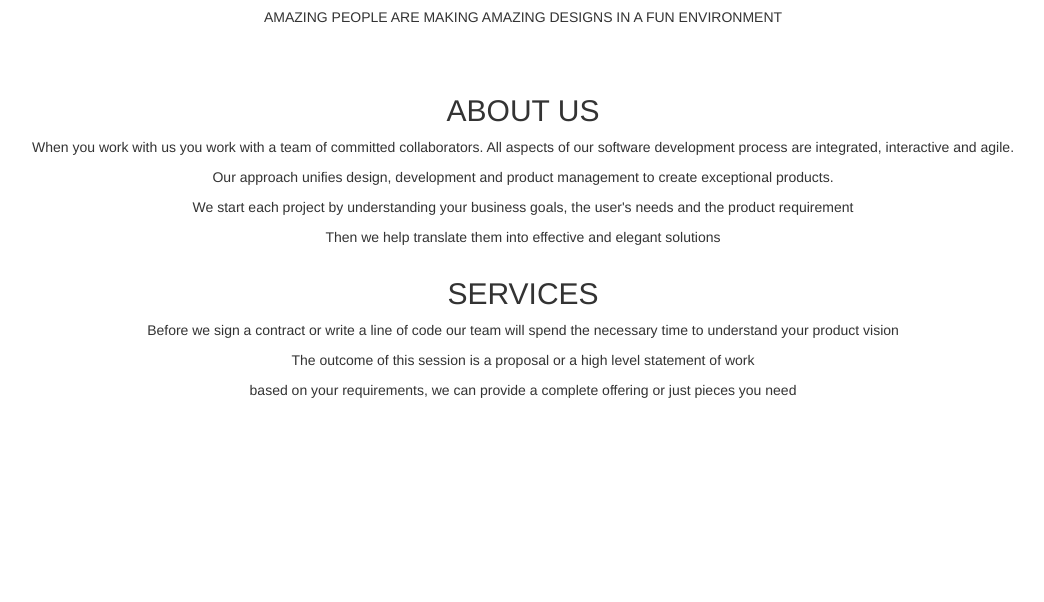
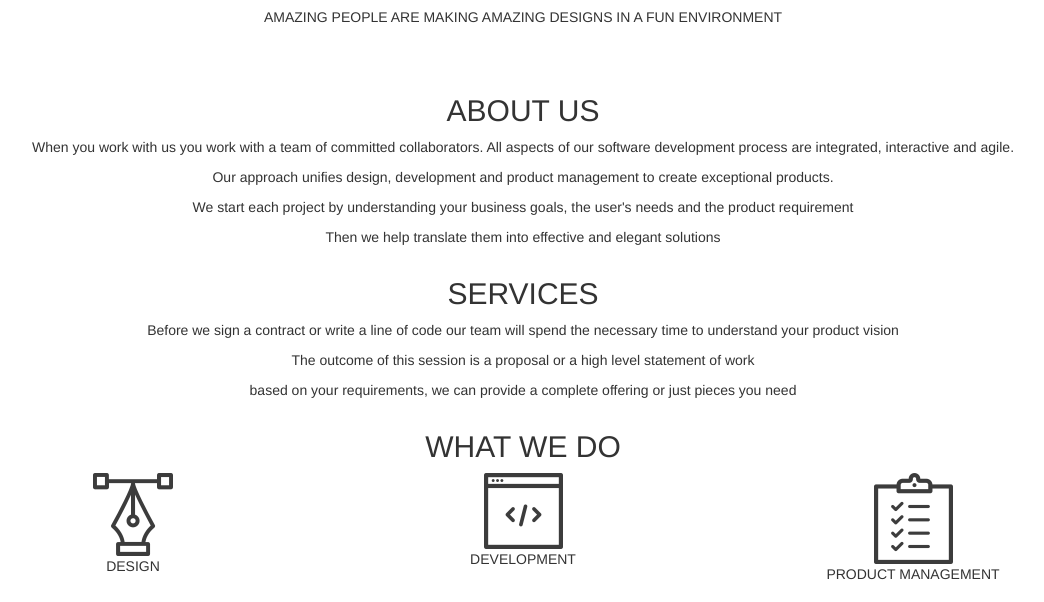
Before and after one commit to CheboiDerrick/delani-studio, a plain HTML site: page index.html in a window 1280 px wide. Shown: the part 198-800 px from the top of the page, without its empty margins (117-1161 px from the left). Drawn offline with nearby package versions, Linux system fonts and the light colour scheme.

Commit message:
add what we do section

```diff
--- a/index.html
+++ b/index.html
@@ -35,6 +35,25 @@
         <p>The outcome of this session is a proposal or a high level statement of work</p>
         <p>based on your requirements, we can provide a complete offering or just pieces you need</p>
     </div>
-
+    <div class="container">
+        <div class="row text-center">
+            <h2>WHAT WE DO</h2>
+            <div class="col col-lg-4 col-md-4 col-sm-4 col-sm-12">
+                <img src="./assets/images/services_icons/design_icon.png" alt="design icon">
+                <p>DESIGN</p>
+            </div>
+            <div class="col col-lg-4 col-md-4 col-sm-4 col-sm-12">
+                <img src="./assets/images/services_icons/dev_icon.png" alt="design icon">
+                <p>DEVELOPMENT</p>
+            </div>
+            <div class="col col-lg-4 col-md-4 col-sm-4 col-sm-12">
+                <img src="./assets/images/services_icons/product_icon.png" alt="design icon">
+                <p>PRODUCT MANAGEMENT</p>
+            </div>
+        </div>
+    </div>
+    <div class="container">
+        <div class="row"></div>
+    </div>
 </body>
 </html>
```
